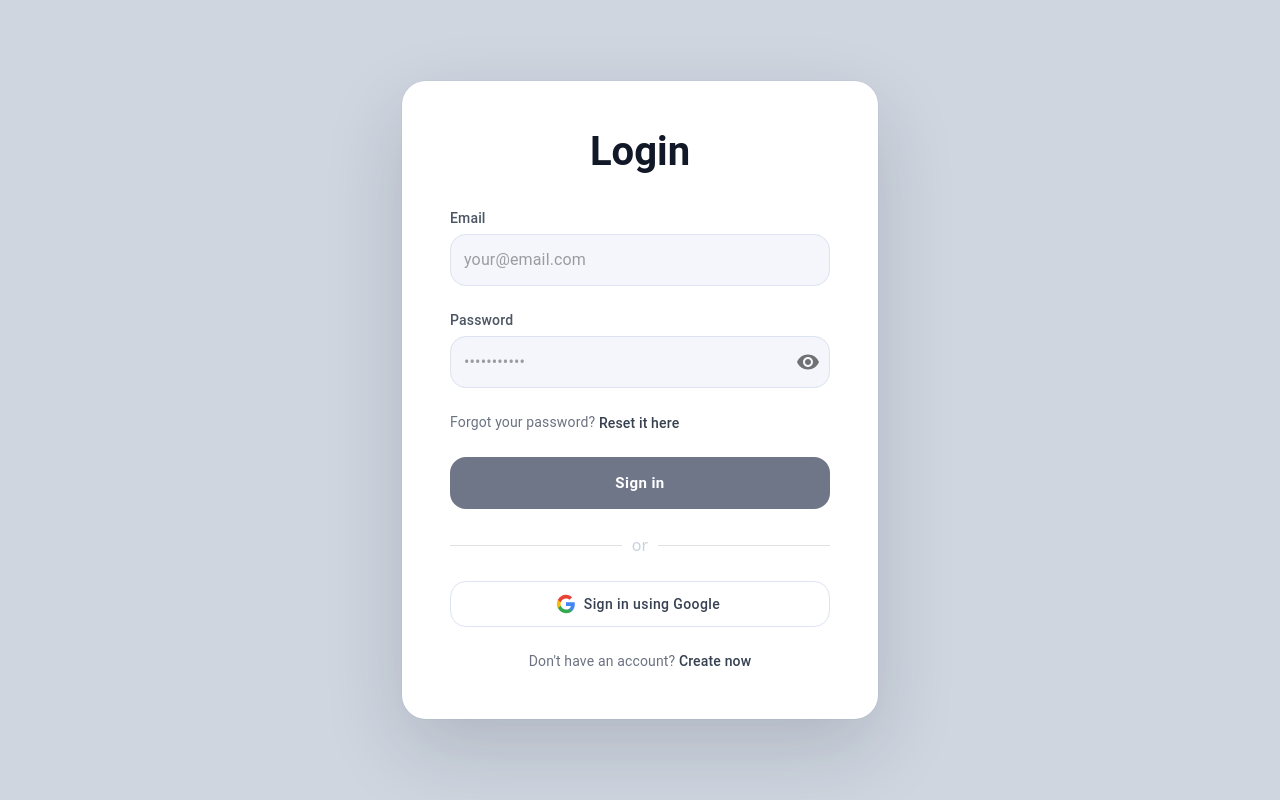
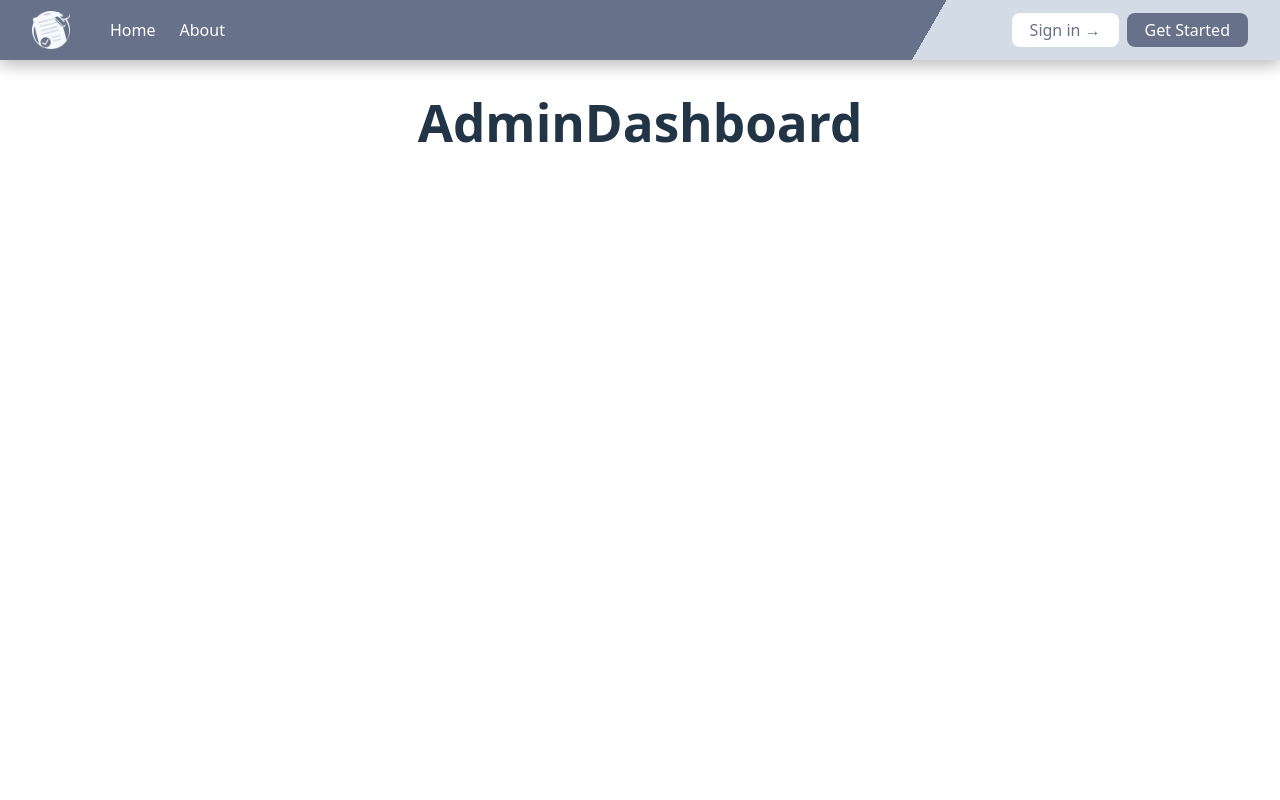
Before and after one commit to Vlad-Valean/ProceduralNexus, a React (Vite) app in the folder webapp/: page /admin/dashboard in a window 1280 px wide. Before the commit this address led to /. Built offline with nearby package versions, Linux system fonts and the light colour scheme; no server answers.

Commit message:
add frontend routes and default pages

```diff
--- a/webapp/src/App.tsx
+++ b/webapp/src/App.tsx
@@ -1,15 +1,28 @@
 import { Routes, Route, Navigate } from 'react-router-dom';
 import Login from './pages/Login';
 import Register from './pages/Register';
+import HrDashboard from './pages/HrDashboard';
+import AdminDashboard from './pages/AdminDashboard';
+import Home from './pages/Home';
+import About from './pages/About';
+import Market from './pages/Market';
+import UserDashboard from './pages/UserDashboard';
+import Profile from './pages/Profile';
 import './App.css';
 
 function App() {
 
   return (
     <Routes>
-      <Route path="/" element={<Login />} />
+      <Route path="/" element={<Home />} />
       <Route path="/login" element={<Login />} />
       <Route path="/register" element={<Register />} />
+      <Route path="/about" element={<About />} />
+      <Route path="/market" element={<Market />} />
+      <Route path="/profile" element={<Profile />} />
+      <Route path="/dashboard" element={<UserDashboard />} />
+      <Route path="/hr/dashboard" element={<HrDashboard />} />
+      <Route path="/admin/dashboard" element={<AdminDashboard />} />
       <Route path="*" element={<Navigate to="/" replace />} />
     </Routes>
   );
--- /dev/null
+++ b/webapp/src/pages/About.tsx
@@ -0,0 +1,15 @@
+import React from "react";
+import Navbar from "../components/Navbar";
+
+const About: React.FC = () => {
+  return (
+    <>
+      <Navbar />
+      <main>
+        <h1>About</h1>
+      </main>
+    </>
+  );
+};
+
+export default About;
--- /dev/null
+++ b/webapp/src/pages/AdminDashboard.tsx
@@ -0,0 +1,15 @@
+import React from "react";
+import Navbar from "../components/Navbar";
+
+const AdminDashboard: React.FC = () => {
+  return (
+    <>
+      <Navbar />
+      <main>
+        <h1>AdminDashboard</h1>
+      </main>
+    </>
+  );
+};
+
+export default AdminDashboard;
--- /dev/null
+++ b/webapp/src/pages/Home.tsx
@@ -0,0 +1,15 @@
+import React from "react";
+import Navbar from "../components/Navbar";
+
+const Home: React.FC = () => {
+  return (
+    <>
+      <Navbar />
+      <main>
+        <h1>Home</h1>
+      </main>
+    </>
+  );
+};
+
+export default Home;
--- /dev/null
+++ b/webapp/src/pages/Market.tsx
@@ -0,0 +1,15 @@
+import React from "react";
+import Navbar from "../components/Navbar";
+
+const Market: React.FC = () => {
+  return (
+    <>
+      <Navbar />
+      <main>
+        <h1>Market</h1>
+      </main>
+    </>
+  );
+};
+
+export default Market;
--- /dev/null
+++ b/webapp/src/pages/Profile.tsx
@@ -0,0 +1,15 @@
+import React from "react";
+import Navbar from "../components/Navbar";
+
+const Profile: React.FC = () => {
+  return (
+    <>
+      <Navbar />
+      <main>
+        <h1>Profile</h1>
+      </main>
+    </>
+  );
+};
+
+export default Profile;
--- /dev/null
+++ b/webapp/src/pages/UserDashboard.tsx
@@ -0,0 +1,15 @@
+import React from "react";
+import Navbar from "../components/Navbar";
+
+const UserDashboard: React.FC = () => {
+  return (
+    <>
+      <Navbar />
+      <main>
+        <h1>UserDashboard</h1>
+      </main>
+    </>
+  );
+};
+
+export default UserDashboard;
```
